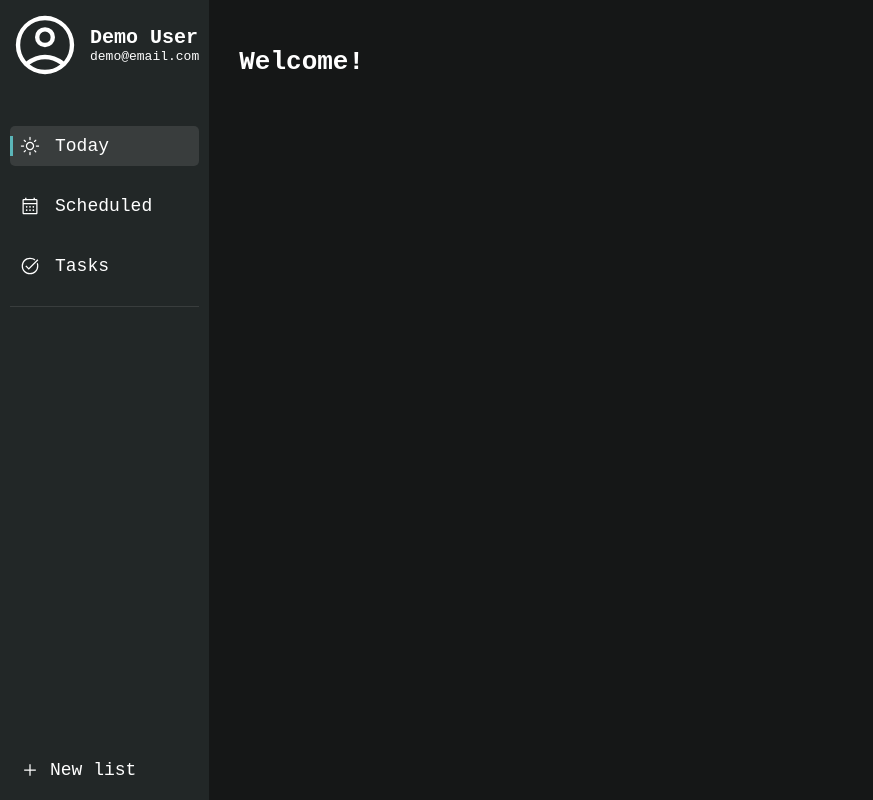
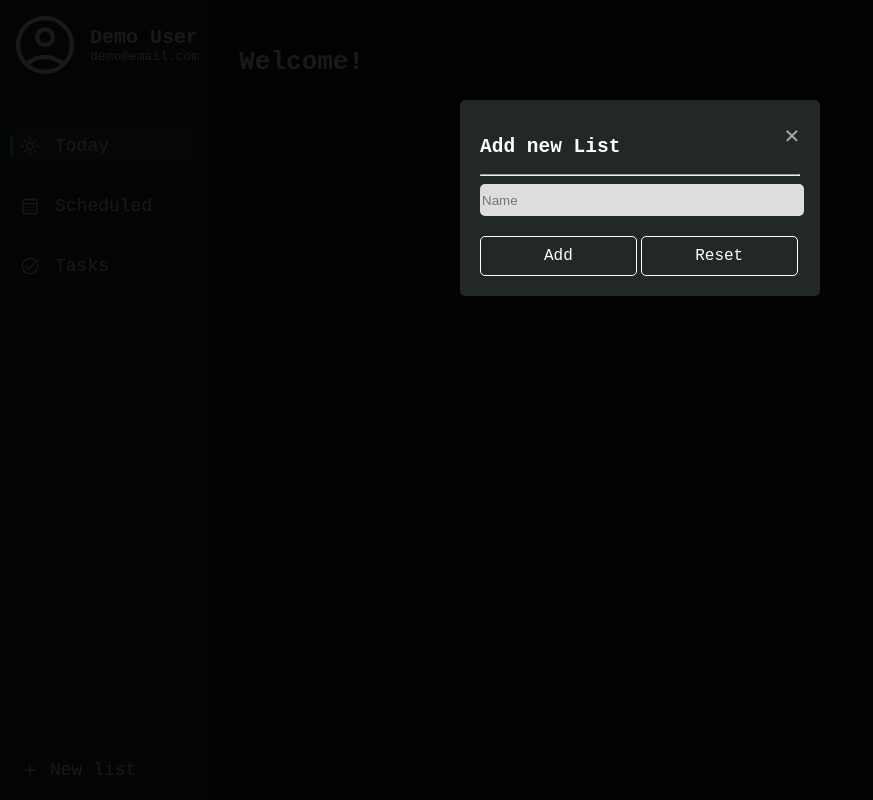
Before and after one commit to EjembiEmmanuel/todo-list, a website built with webpack: page src/index.html in a window 1280 px wide. Both pictures are taken after a click on the button "New list". Shown: the whole page, without its empty margins (0-873 px from the left). Built offline with nearby package versions, Linux system fonts and the light colour scheme.

Commit message:
Added list modal

```diff
--- a/src/assets/css/style.css
+++ b/src/assets/css/style.css
@@ -126,6 +126,89 @@ body {
     width: 20px;
     margin-right: 10px;
 }
+
+.modal {
+    display: none; /* Hidden by default */
+    position: fixed; /* Stay in place */
+    z-index: 1; /* Sit on top */
+    padding-top: 100px; /* Location of the box */
+    left: 0;
+    top: 0;
+    width: 100%; /* Full width */
+    height: 100%; /* Full height */
+    overflow: auto; /* Enable scroll if needed */
+    background-color: rgb(0,0,0); /* Fallback color */
+    background-color: rgba(0,0,0,0.9); /* Black w/ opacity */
+}
+
+/* Modal Content */
+.modal-content {
+    background-color: rgb(34, 39, 39);
+    margin: auto;
+    padding: 20px;
+    border-radius: 5px;
+    width: 25%;
+}
+
+.modal-content form h2 {
+    color: white;
+    font-family: monospace;
+}
+
+
+.modal-content form input {
+    background-color: #DDD;
+    width: 100%;
+    height: 30px;
+    margin-bottom: 20px;
+    border: none;
+    border-radius: 5px;
+    outline: none;
+}
+
+.modal-content form input:focus {
+    border: 2px solid #b34747;
+}
+
+
+.modal-content form button[type="submit"],
+.modal-content form button[type="reset"]  {
+    background-color: transparent;
+    color: white;
+    width: 49%;
+    height: 40px;
+    font-family: monospace;
+    font-size: large;
+    border: 1px solid white;
+    border-radius: 5px;
+    transition: ease-in-out 0.5s;
+}
+
+.modal-content form button[type="submit"]:hover,
+.modal-content form button[type="reset"]:hover  {
+    background-color: white;
+    color: black;
+}
+
+.modal-content form button[type="submit"]:hover,
+.modal-content form button[type="reset"]:hover  {
+    opacity: 0.8;
+}
+
+.close {
+    color: #aaaaaa;
+    float: right;
+    font-size: 28px;
+    font-weight: bold;
+}
+
+.close:hover,
+.close:focus {
+    color: #000;
+    text-decoration: none;
+    cursor: pointer;
+}
+/* Modal Content */
 /* Sidebar */
 
 /* Main */
--- a/src/index.html
+++ b/src/index.html
@@ -67,5 +67,18 @@
             </button>
         </div>
     </div>
+
+    <div id="listModal" class="modal">
+        <!-- Modal content -->
+        <div class="modal-content">
+            <span class="close">&times;</span>
+            <form id="listForm" action="#">
+                <h2>Add new List</h2>
+                <hr>
+                <input type="text" id="name" name="name" placeholder="Name" required><br>
+                <button type="submit">Add</button>
+                <button type="reset">Reset</button>
+            </form>
+        </div>
 </body>
 </html>
--- a/src/modules/components/sidebar.js
+++ b/src/modules/components/sidebar.js
@@ -59,3 +59,32 @@ menuBtns.forEach((menuBtn, index) =>
     }
   })
 );
+
+const newlistBtn = document.querySelector("#new-list-btn");
+
+let modal = document.getElementById("listModal");
+let span = document.getElementsByClassName("close")[0];
+
+newlistBtn.onclick = function () {
+  modal.style.display = "block";
+};
+
+span.onclick = function () {
+  modal.style.display = "none";
+};
+
+window.onclick = function (event) {
+  if (event.target == modal) {
+    modal.style.display = "none";
+  }
+};
+
+let listForm = document.getElementById("listForm");
+
+listForm.addEventListener("submit", (e) => {
+  e.preventDefault();
+
+  let name = document.getElementById("name").value;
+
+  modal.style.display = "none";
+});
```
Also changed, not shown: src/modules/controllers/listController.js (added).
